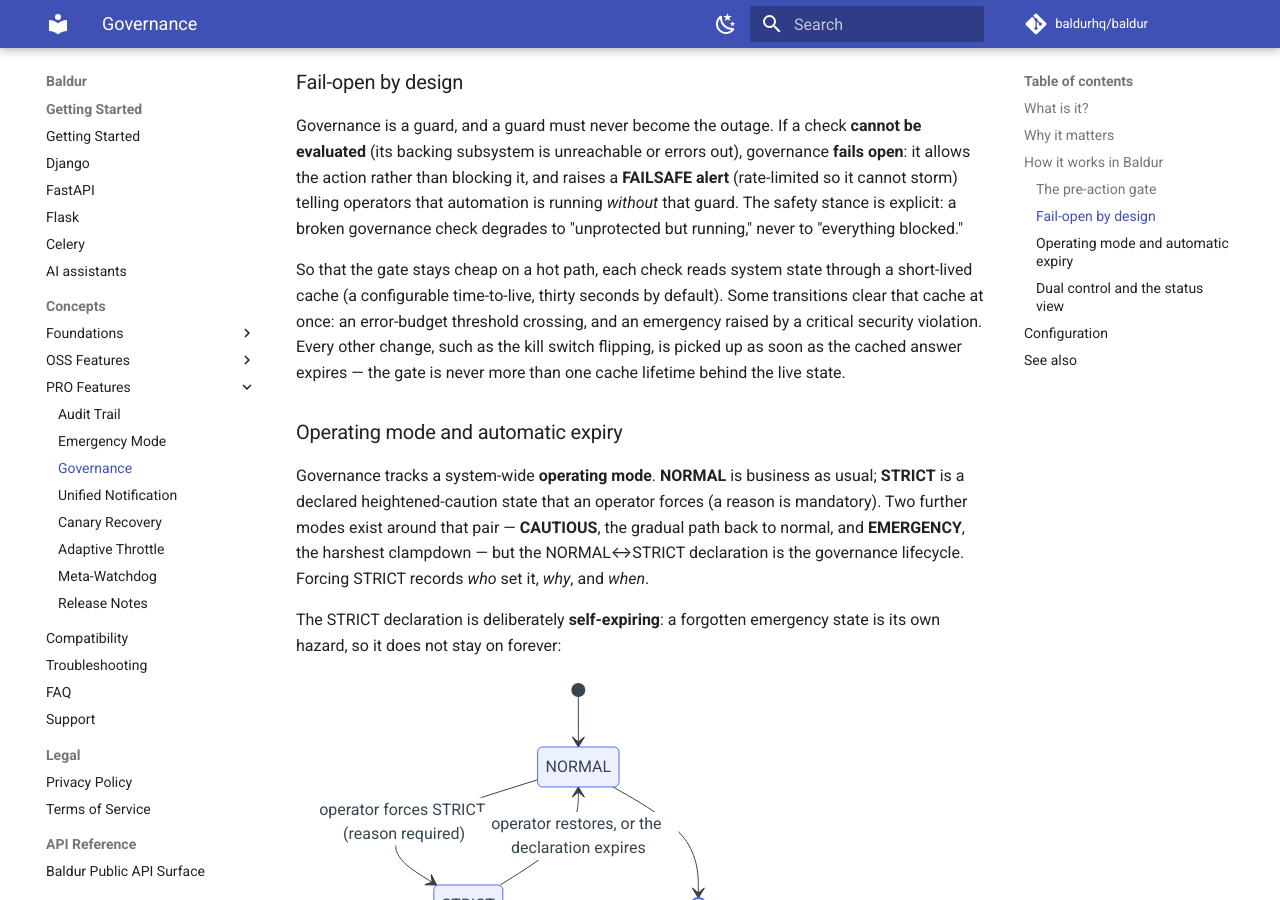
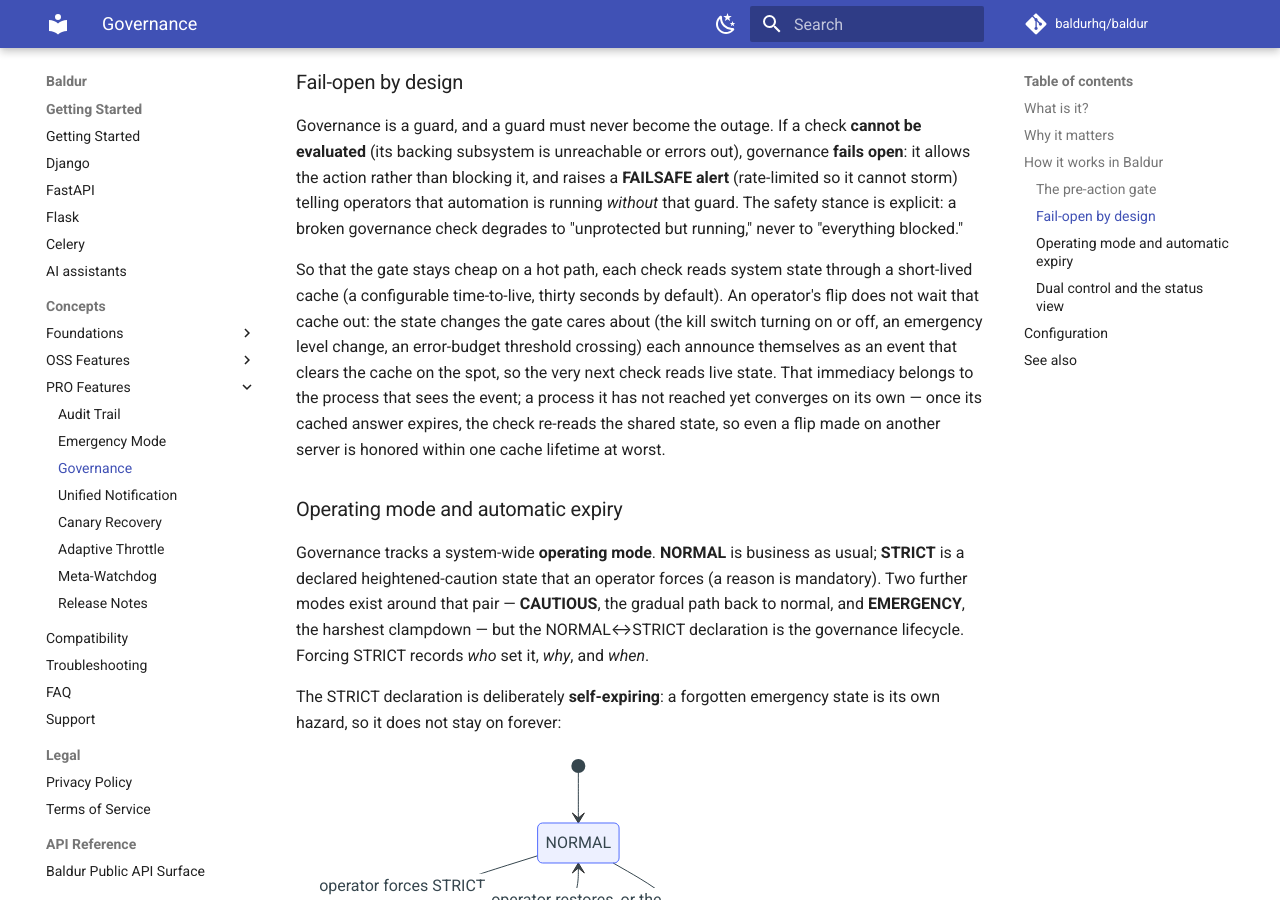
Before and after one commit to baldurhq/baldur, an MkDocs documentation site: the page built from docs/concepts/pro/governance.md, in a window 1280 px wide and 900 px high, scrolled down 2365 px. Built offline with MkDocs 1.6.1 and Material for MkDocs 9.7.7, drawn with Linux system fonts in a browser that asks for light colours; comment, search, counter and statistics services are not loaded.

Commit message:
docs(concepts): governance gate now honours operator flips immediately
The governance guide taught that a kill-switch flip waits out the check
cache's TTL. Since the gate cache is cleared by the kill-switch and
emergency-level events, the very next check reads live state in the
process that saw the flip; other processes converge within one cache
lifetime because an expired entry re-reads the shared state. Re-derive
the cache-freshness paragraph to match.

```diff
--- a/docs/concepts/pro/governance.md
+++ b/docs/concepts/pro/governance.md
@@ -54,7 +54,7 @@
 
 Governance is a guard, and a guard must never become the outage. If a check **cannot be evaluated** (its backing subsystem is unreachable or errors out), governance **fails open**: it allows the action rather than blocking it, and raises a **FAILSAFE alert** (rate-limited so it cannot storm) telling operators that automation is running *without* that guard. The safety stance is explicit: a broken governance check degrades to "unprotected but running," never to "everything blocked."
 
-So that the gate stays cheap on a hot path, each check reads system state through a short-lived cache (a configurable time-to-live, thirty seconds by default). Some transitions clear that cache at once: an error-budget threshold crossing, and an emergency raised by a critical security violation. Every other change, such as the kill switch flipping, is picked up as soon as the cached answer expires — the gate is never more than one cache lifetime behind the live state.
+So that the gate stays cheap on a hot path, each check reads system state through a short-lived cache (a configurable time-to-live, thirty seconds by default). An operator's flip does not wait that cache out: the state changes the gate cares about (the kill switch turning on or off, an emergency level change, an error-budget threshold crossing) each announce themselves as an event that clears the cache on the spot, so the very next check reads live state. That immediacy belongs to the process that sees the event; a process it has not reached yet converges on its own — once its cached answer expires, the check re-reads the shared state, so even a flip made on another server is honored within one cache lifetime at worst.
 
 ### Operating mode and automatic expiry
 
```
